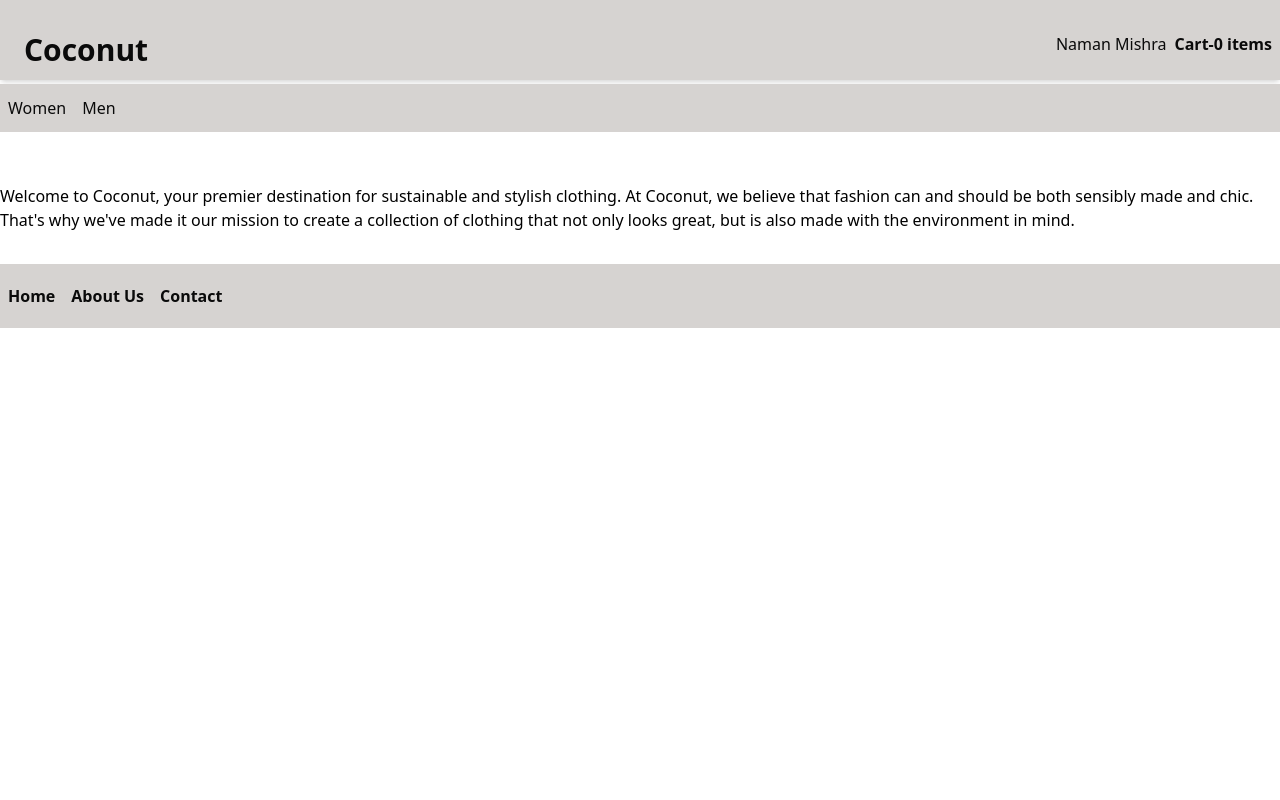
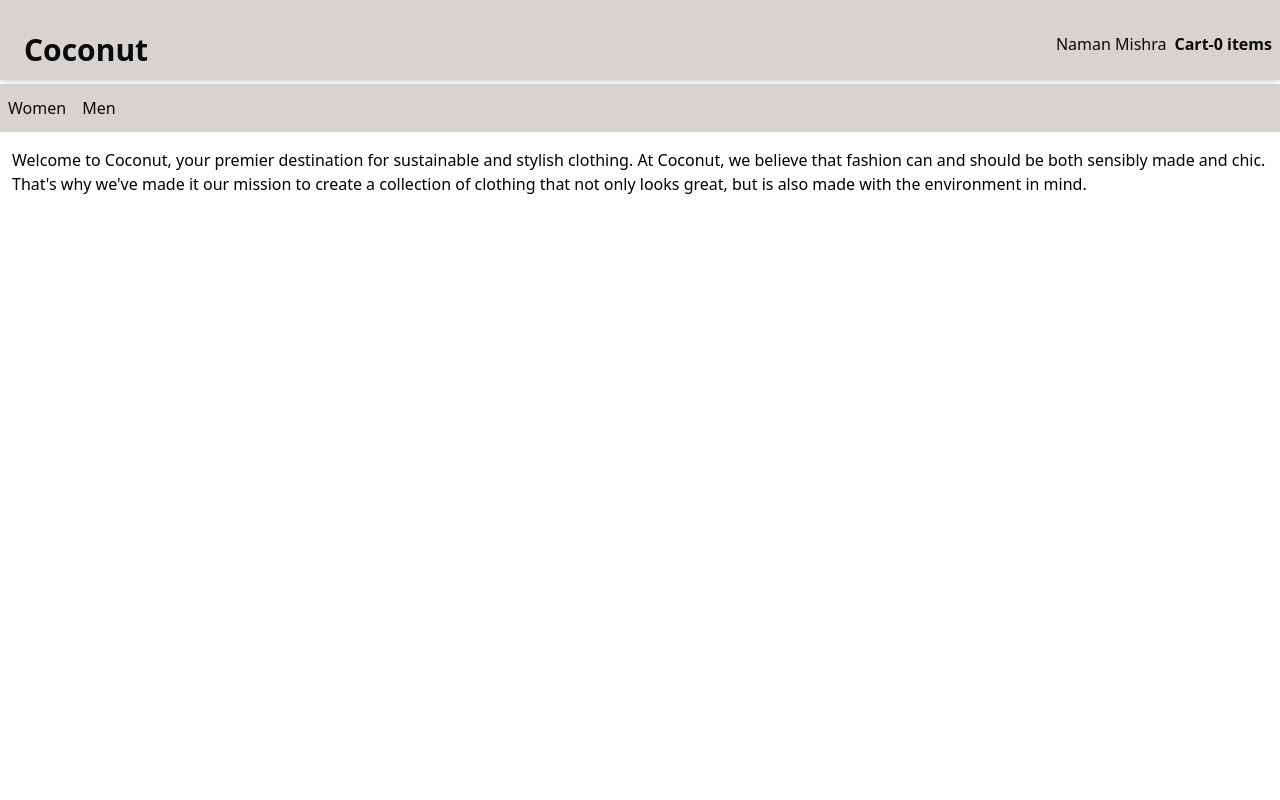
Before and after one commit to mishraanaman/coconut-movies, a React (Vite) app: page / in a window 1280 px wide. Shown: the top 800 px of the page. Built offline with nearby package versions, Linux system fonts and the light colour scheme.

Commit message:
Fixed body length

```diff
--- a/src/components/Body.js
+++ b/src/components/Body.js
@@ -9,12 +9,12 @@ import { HOME_PAGE_DESCRIPTION } from "../../constants";
 
 const Body = () => {
   return (
-    <>
+    <div className="min-h-screen">
       <ul>
         <li><Banner /></li>
-        <li><h1 className="py-10"></h1>{HOME_PAGE_DESCRIPTION}</li>
+        <li className="my-6 mx-3 py-5">{HOME_PAGE_DESCRIPTION}</li>
       </ul>
-    </>
+    </div>
   )
 
 }
```
